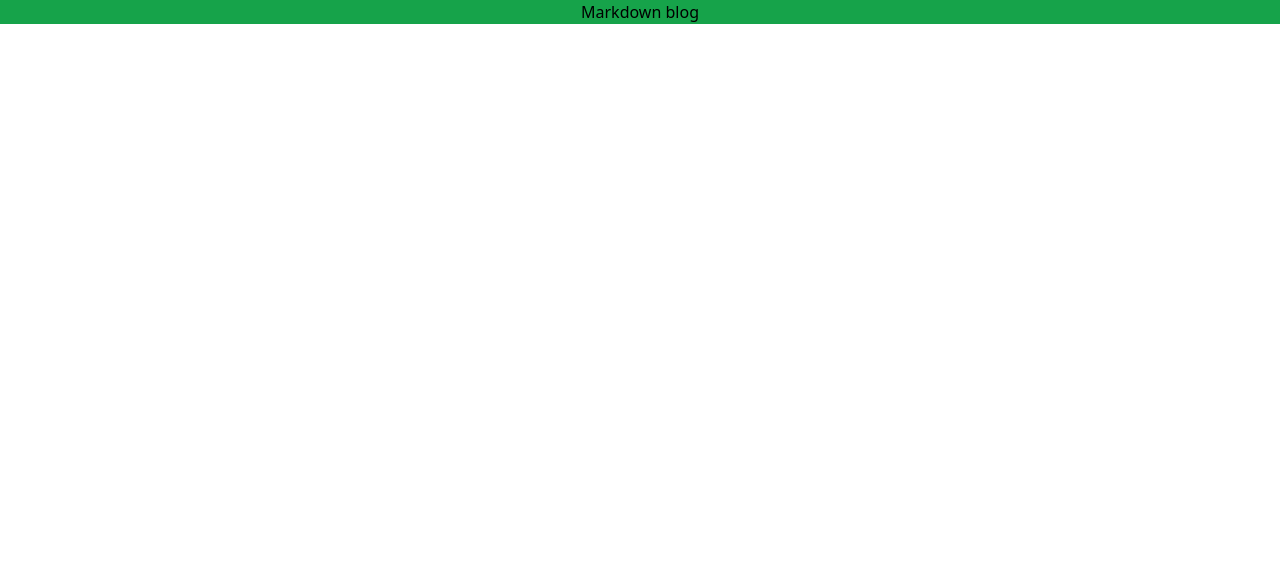
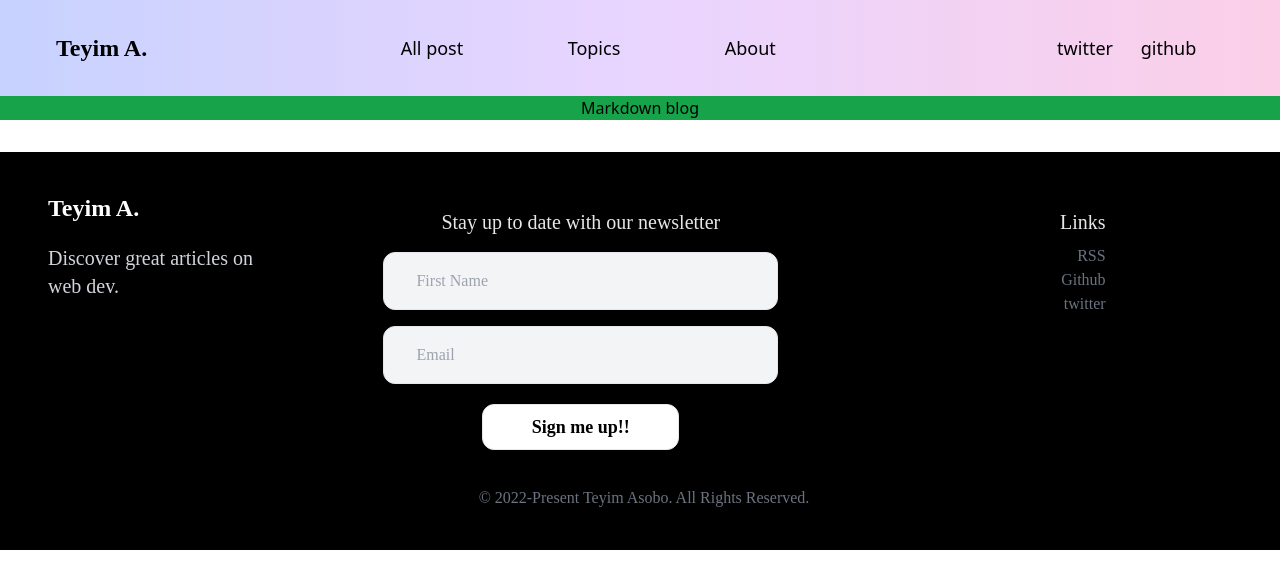
Before and after one commit to teyim/Nextjs-markdown-blog, a Next.js app: page / in a window 1280 px wide. Shown: the top 588 px of the page. Built offline with nearby package versions, Linux system fonts and the light colour scheme.

Commit message:
Modify _app.js

```diff
--- a/pages/_app.js
+++ b/pages/_app.js
@@ -1,7 +1,14 @@
 import '../styles/globals.css'
+import Layout from '../components/layout/layout'
 
 function MyApp({ Component, pageProps }) {
-  return <Component {...pageProps} />
+  return (
+    <>
+      <Layout>
+        <Component {...pageProps} />
+      </Layout>
+    </>
+  )
 }
 
 export default MyApp
```
